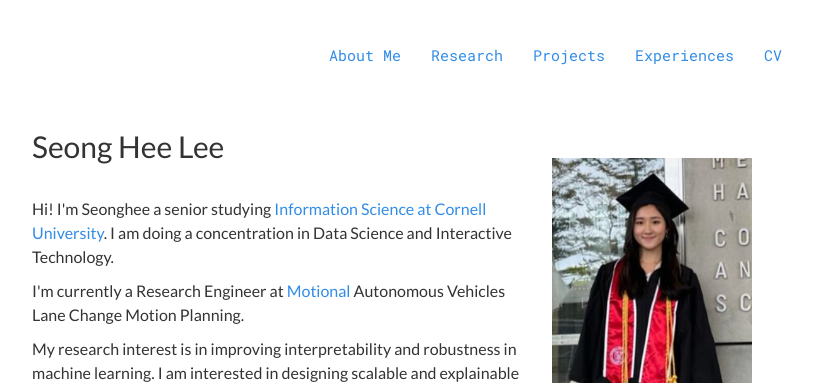
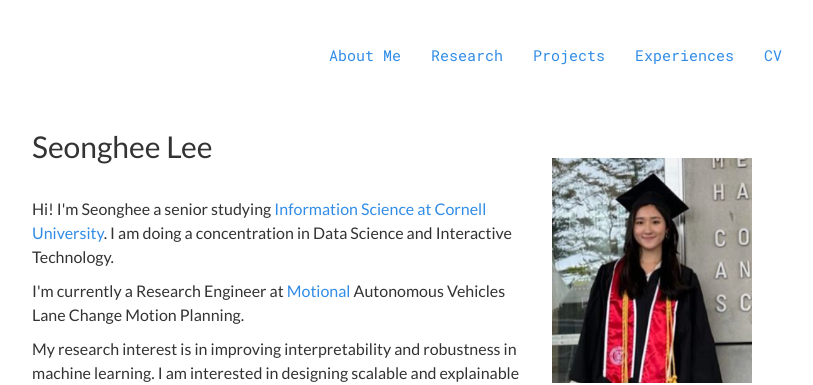
Before and after one commit to shljessie/shljessie.github.io, a Jekyll site: the page built from index.html, in a window 1280 px wide. Shown: the top 385 px of the page, without its empty margins (233-1046 px from the left). Built offline with Jekyll 4.4.1, drawn with Linux system fonts in a browser that asks for light colours; nearby versions of some CDN libraries.

Commit message:
changes to portfolio

```diff
--- a/index.html
+++ b/index.html
@@ -15,7 +15,7 @@ title: Bio
 <div class="row">
 
   <div class="col-sm-8">
-    <h2>Seong Hee Lee</h2>
+    <h2>Seonghee Lee</h2>
     <br/>
     <p>
       Hi! I'm Seonghee a senior studying <a href="https://cis.cornell.edu/cornell-computing-information-science">Information Science at Cornell University</a>.
```
